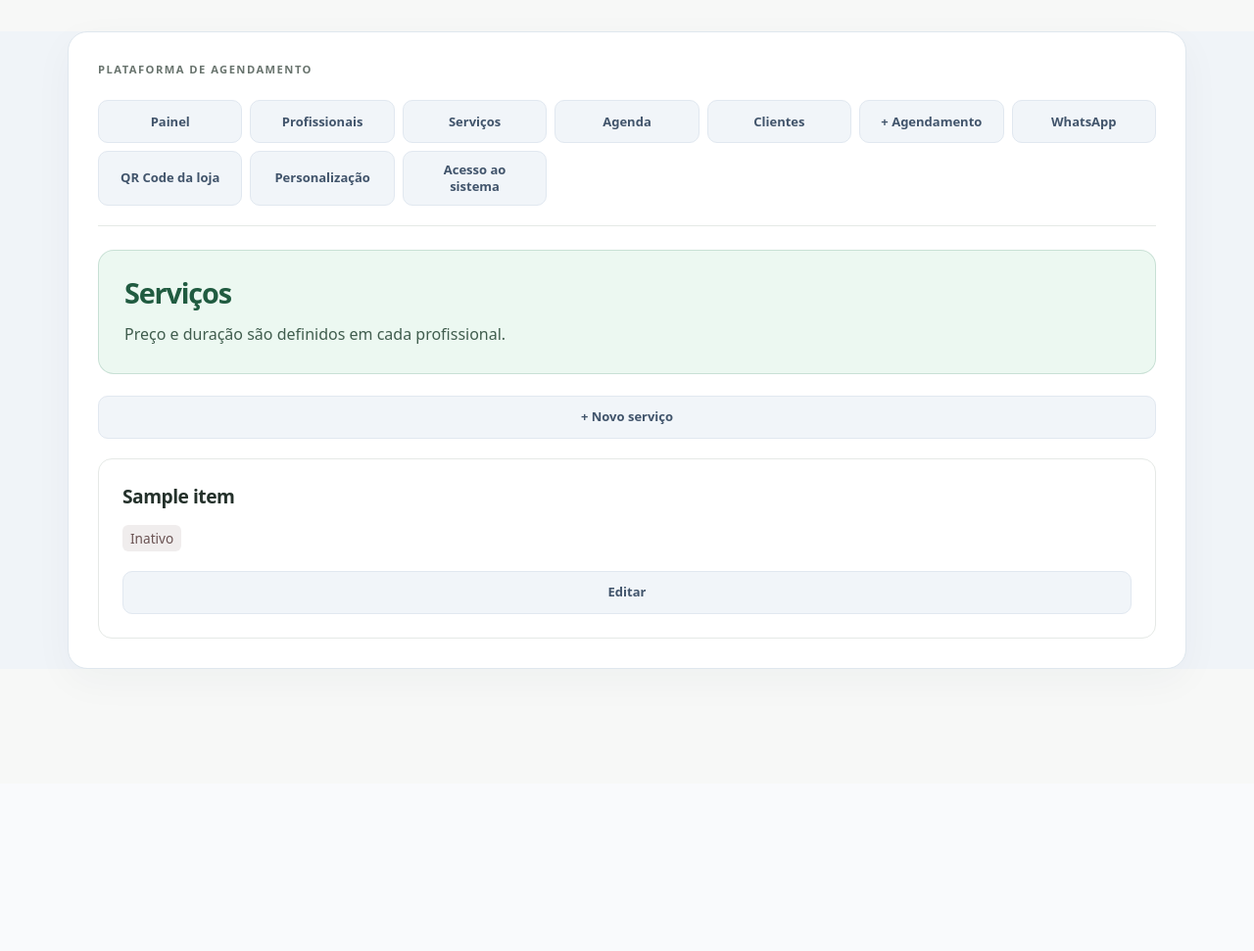
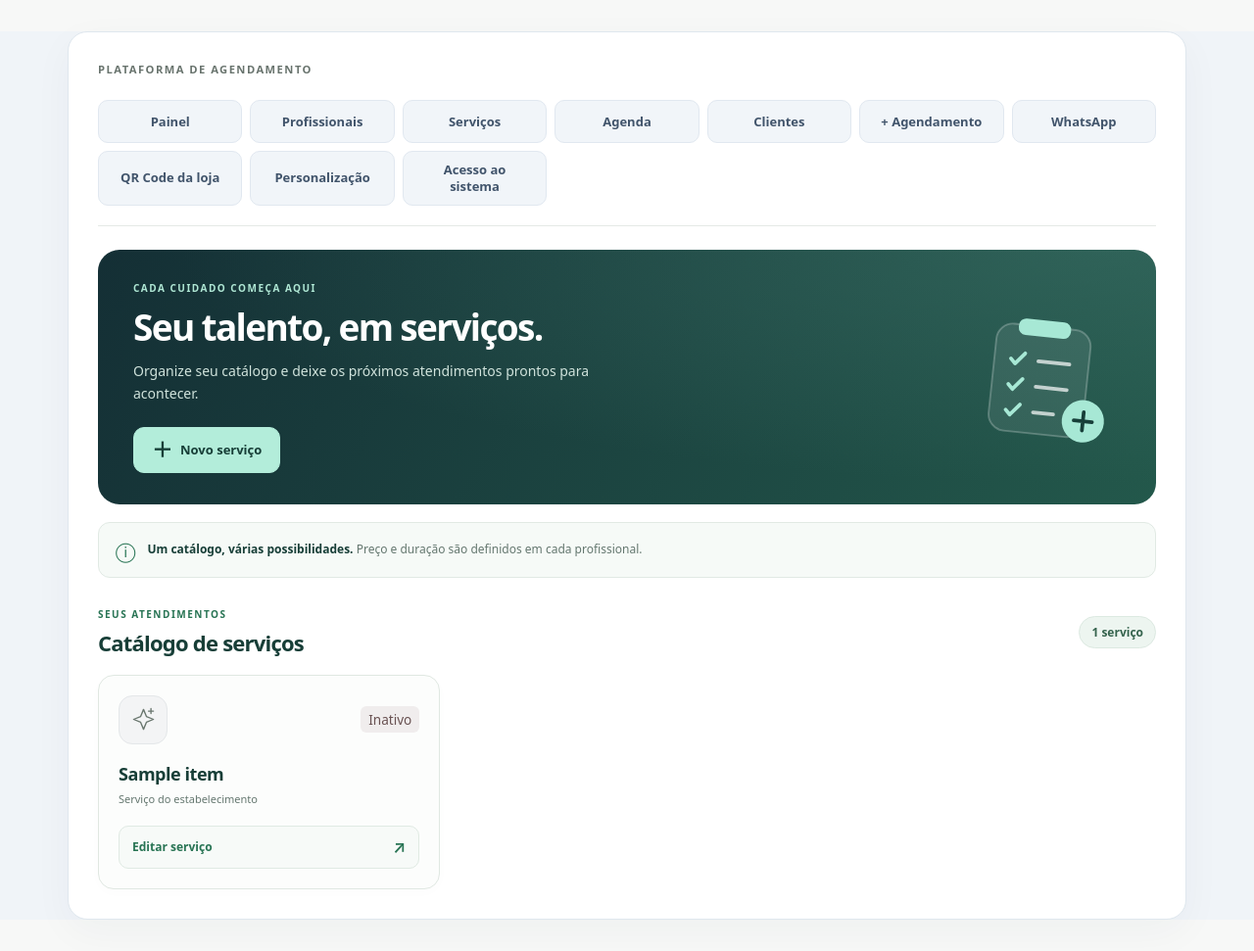
Before and after one commit to Marcos282/agenda, a Django app: template painel/templates/painel/servicos.html in a window 1280 px wide. Shown: the whole page at 98% size. Before the commit the page ends 683 px from the top, so only its background shows below. Run offline with Django 5.2, Linux system fonts and the light colour scheme; the template is opened without the code that fills it: most values are stand-ins (such as "Sample title", 1, 10 or a date in 2020); parts of the project's set-up code (start-up, migrations or seed data) failed here and were passed over.

Commit message:
Ajusta galeria de estilos e moderniza pagina de servicos

```diff
--- a/painel/static/painel/estilos.css
+++ b/painel/static/painel/estilos.css
@@ -11,7 +11,7 @@
 .theme-card{padding:10px;border-radius:12px;display:flex;flex-direction:column}
 .theme-card h2{font-size:16px;margin-bottom:4px}
 .theme-card>p{font-size:12px;margin:2px 0 6px}
-.theme-mini{height:150px;min-height:150px;box-sizing:border-box;padding:10px;font-size:8px}
+.theme-mini{height:195px;min-height:195px;box-sizing:border-box;padding:10px;font-size:8px}
 .mini-nav{padding-bottom:6px}
 .mini-nav span{font-size:7px}
 .mini-hero{gap:8px;padding:10px 0}
@@ -38,8 +38,8 @@
 .theme-actions{gap:6px}
 .theme-actions .ui-button{font-size:11px;min-height:36px;padding:6px}
 @media(min-width:1100px){body:has(.theme-gallery)>main{max-width:1380px;padding:22px}}
-@media(max-width:640px){.theme-card{padding:12px}.theme-mini{height:150px;min-height:150px}.theme-swatch{width:32px;min-width:32px}}
+@media(max-width:640px){.theme-card{padding:12px}.theme-mini{height:195px;min-height:195px}.theme-swatch{width:32px;min-width:32px}}
 /* Override the full-page theme minimum height inside thumbnails. */
-.theme-gallery .theme-mini{height:150px;min-height:0;max-height:150px;flex:0 0 150px}
+.theme-gallery .theme-mini{height:195px;min-height:0;max-height:195px;flex:0 0 195px}
 
 .theme-mini .mini-page{transform:scale(.62);transform-origin:top left;width:161.29%}
--- /dev/null
+++ b/painel/static/painel/servicos.css
@@ -0,0 +1,42 @@
+.services-page{--services-ink:#173e37;--services-accent:#287454;--services-muted:#64776f}
+.services-page .services-hero{position:relative;display:flex;align-items:center;justify-content:space-between;gap:24px;padding:32px 36px;border-radius:22px;background:radial-gradient(ellipse at 95% 0%,#42786e70,transparent 65%),linear-gradient(120deg,#142f35,#23584b);color:#fff;overflow:hidden}
+.services-hero-copy{max-width:590px;position:relative;z-index:1}
+.services-page .services-eyebrow{display:block;font-size:10px;font-weight:700;letter-spacing:.15em;color:var(--services-accent)}
+.services-hero .services-eyebrow{color:#afe7d4}
+.services-page .services-hero h1{color:#fff;font-size:clamp(27px,3vw,37px);font-weight:650;letter-spacing:-.045em;line-height:1.15;margin:12px 0}
+.services-hero p{font-size:14px;line-height:1.65;color:#d0e3dc;max-width:470px;margin:0 0 22px}
+.services-page .services-create{background:#b3edda;color:#173e37;border:1px solid #b3edda;gap:8px;padding:12px 18px;min-height:44px;font-weight:700;border-radius:11px}
+.services-page .services-create:hover{background:#d0f6e9;border-color:#d0f6e9}
+.services-create>span{font-size:21px;line-height:1}
+.services-hero-art{width:150px;flex:0 0 150px;margin-right:8px;transform:rotate(6deg)}
+.services-hero-art svg{display:block;width:100%;height:auto}
+.services-context{display:flex;align-items:center;gap:12px;padding:14px 17px;border:1px solid #e1eae4;border-radius:12px;background:#f6faf7;margin:18px 0 30px}
+.services-context-icon{color:var(--services-accent);font-size:20px;flex-shrink:0}
+.services-context p{margin:0;font-size:12px;line-height:1.65;color:var(--services-muted)}
+.services-context strong{color:var(--services-ink);font-weight:650}
+.services-section-heading{display:flex;justify-content:space-between;align-items:center;gap:15px;margin-bottom:18px}
+.services-section-heading h2{font-size:22px;letter-spacing:-.035em;color:var(--services-ink);margin:7px 0 0}
+.services-count{flex-shrink:0;padding:7px 12px;border-radius:999px;background:#edf5f0;border:1px solid #dce9e1;color:#35634d;font-size:12px;font-weight:600}
+.services-grid{display:grid;grid-template-columns:repeat(3,minmax(0,1fr));gap:16px}
+.services-card{min-width:0;display:flex;flex-direction:column;padding:20px;border:1px solid #e0e8e2;border-radius:16px;background:#fff;box-shadow:0 3px 12px #183b2c04;transition:border-color .15s,box-shadow .15s,transform .15s}
+.services-card:hover{border-color:#a8cdb9;box-shadow:0 8px 22px #183b2c0c;transform:translateY(-2px)}
+.services-card-top{display:flex;align-items:center;justify-content:space-between;gap:10px}
+.services-icon{width:48px;height:48px;border:1px solid #d9e9df;border-radius:14px;background:#eef6f0;display:grid;place-items:center;color:var(--services-accent);flex-shrink:0}
+.services-icon svg{display:block;width:27px;height:27px}
+.services-card .status-active{font-size:10px;padding:5px 8px;gap:4px;box-shadow:none}
+.services-card .status-active svg{width:14px;height:14px}
+.services-card h3{font-size:18px;line-height:1.4;letter-spacing:-.025em;font-weight:650;color:var(--services-ink);margin:18px 0 5px;overflow-wrap:anywhere}
+.services-card-label{font-size:11px;color:var(--services-muted);margin-bottom:20px}
+.services-page .services-edit{display:flex;justify-content:space-between;width:100%;margin-top:auto;padding:11px 13px;background:#f7faf8;color:var(--services-accent);border:1px solid #e0eae3;border-radius:10px;font-size:12px;min-height:44px}
+.services-page .services-edit:hover{background:#eaf4ee;border-color:#b8d5c4}
+.services-edit>span{font-size:17px;line-height:1}
+.services-card-inactive .services-icon{background:#f3f4f5;border-color:#e4e7e9;color:#69766e}
+.services-card-inactive{background:#fcfdfc}
+.services-empty{grid-column:1/-1;padding:40px 24px;text-align:center;background:#f8fbf9;border:1px dashed #c5d9cc;border-radius:18px}
+.services-empty-icon{display:grid;place-items:center;width:60px;height:60px;margin:0 auto 16px;background:#e9f4ed;border-radius:18px;color:var(--services-accent);font-size:34px}
+.services-empty h3{font-size:21px;color:var(--services-ink);margin:0 0 10px}
+.services-empty p{color:var(--services-muted);font-size:13px;max-width:420px;margin:0 auto 22px}
+.services-page :is(a,button):focus-visible{outline:3px solid #287454;outline-offset:4px}
+@media(max-width:850px){.services-grid{grid-template-columns:repeat(2,minmax(0,1fr))}.services-page .services-hero{padding:26px}.services-hero-art{width:115px;flex-basis:115px;margin:0}}
+@media(max-width:580px){.services-page .services-hero{padding:24px 20px;border-radius:16px}.services-hero-art{display:none}.services-hero p{font-size:13px}.services-grid{grid-template-columns:1fr;gap:12px}.services-card{padding:18px}.services-context{align-items:flex-start;margin-bottom:24px;padding:12px}.services-context strong{display:block}.services-section-heading h2{font-size:19px}.services-section-heading .services-eyebrow{font-size:9px}.services-count{font-size:11px;padding:6px 9px}.services-empty{padding:30px 18px}}
+@media(prefers-reduced-motion:reduce){.services-card{transition:none}.services-card:hover{transform:none}}
--- a/painel/templates/painel/estilo.html
+++ b/painel/templates/painel/estilo.html
@@ -1,6 +1,6 @@
 {% extends 'painel/base.html' %}{% load static %}
 {% block title %}Aparência do Site · Personalização{% endblock %}
-{% block extra_head %}<link rel="stylesheet" href="{% static 'painel/estilos.css' %}?v=compact-4"><link rel="stylesheet" href="{% static 'usuarios/tenant-themes.css' %}?v=thumbnail-height-1"><script src="{% static 'painel/estilos.js' %}" defer></script>{% endblock %}
+{% block extra_head %}<link rel="stylesheet" href="{% static 'painel/estilos.css' %}?v=compact-5"><link rel="stylesheet" href="{% static 'usuarios/tenant-themes.css' %}?v=thumbnail-height-1"><script src="{% static 'painel/estilos.js' %}" defer></script>{% endblock %}
 {% block painel_content %}
 <p class="eyebrow">Personalização → Aparência do Site</p>
 <h1>Gerencie seus estilos</h1><p>Escolha o melhor estilo para seu site. As alterações só serão publicadas ao salvar e aplicar.</p>
@@ -11,7 +11,7 @@
 {% for entry in themes %}
 <article class="theme-card" data-theme="{{ entry.id }}" {% if theme.style == entry.id %}data-published="true"{% endif %}>
 <h2>{{ entry.name }} {% if theme.style == entry.id %}<small>Publicado</small>{% endif %}</h2><p>{{ entry.description }}</p>
-<div class="theme-mini tenant-site theme-{{ entry.id }}" aria-label="Miniatura de {{ entry.name }}" style="height:150px;min-height:0;max-height:150px;--theme-primary:{% if theme.style == entry.id %}{{ theme.primary_color }}{% else %}{{ entry.color }}{% endif %};--theme-on-primary:{{ entry.tokens.on_primary }};--theme-background:{{ entry.tokens.background }};--theme-surface:{{ entry.tokens.surface }};--theme-text:{{ entry.tokens.text }};--theme-radius:{{ entry.tokens.radius }};--theme-shadow:{{ entry.tokens.shadow }};--theme-font:{{ entry.tokens.font }}">
+<div class="theme-mini tenant-site theme-{{ entry.id }}" aria-label="Miniatura de {{ entry.name }}" style="height:195px;min-height:0;max-height:195px;--theme-primary:{% if theme.style == entry.id %}{{ theme.primary_color }}{% else %}{{ entry.color }}{% endif %};--theme-on-primary:{{ entry.tokens.on_primary }};--theme-background:{{ entry.tokens.background }};--theme-surface:{{ entry.tokens.surface }};--theme-text:{{ entry.tokens.text }};--theme-radius:{{ entry.tokens.radius }};--theme-shadow:{{ entry.tokens.shadow }};--theme-font:{{ entry.tokens.font }}">
 <div class="mini-page">
 <div class="mini-nav"><strong>{{ request.tenant.nome }}</strong><span>Serviços · Equipe</span></div>
 <div class="mini-hero"><div><strong>{{ theme.title|default:'Um tempo para você.' }}</strong><p>{{ theme.subtitle|default:'Um cuidado que faz bem.' }}</p><span class="mini-cta">{{ theme.button_text|default:'Explorar serviços' }}</span></div><div class="care-card">{{ theme.icon|default:'✦' }}<br>Seu cuidado</div></div>
--- a/painel/templates/painel/servicos.html
+++ b/painel/templates/painel/servicos.html
@@ -1,15 +1,31 @@
-{% extends 'painel/base.html' %}
-{% block extra_css %}{{ block.super }}
-.services-overview{padding:26px;margin-bottom:22px;border:1px solid rgba(40,116,84,.18);border-radius:16px;background:rgba(106,196,145,.13)}
-.services-overview h1{margin:0 0 12px;color:#205b40}.services-overview p{margin:0;color:#405d4e}
-@media(max-width:600px){.services-overview{padding:20px 16px}}
+{% extends 'painel/base.html' %}{% load static %}
+{% block title %}Serviços · Painel{% endblock %}
+{% block extra_head %}<link rel="stylesheet" href="{% static 'painel/servicos.css' %}?v=1">{% endblock %}
+{% block painel_content %}
+<div class="services-page">
+  <header class="services-hero">
+    <div class="services-hero-copy">
+      <span class="services-eyebrow">CADA CUIDADO COMEÇA AQUI</span>
+      <h1>Seu talento, em serviços.</h1>
+      <p>Organize seu catálogo e deixe os próximos atendimentos prontos para acontecer.</p>
+      <a class="ui-button services-create" href="{% url 'painel:servico_novo' %}"><span aria-hidden="true">＋</span> Novo serviço</a>
+    </div>
+    <div class="services-hero-art" aria-hidden="true"><svg viewBox="0 0 160 160" fill="none"><rect x="29" y="25" width="103" height="117" rx="18" fill="white" fill-opacity=".08" stroke="white" stroke-opacity=".24" stroke-width="2"/><rect x="52" y="18" width="57" height="18" rx="8" fill="#a7e8d5"/><path d="m47 63 5 5 10-12m-15 35 5 5 10-12m-15 35 5 5 10-12" stroke="#a7e8d5" stroke-width="4" stroke-linecap="round" stroke-linejoin="round"/><path d="M77 63h34M77 91h34M77 119h22" stroke="white" stroke-opacity=".7" stroke-width="4" stroke-linecap="round"/><circle cx="132" cy="123" r="23" fill="#a7e8d5"/><path d="M132 113v20m-10-10h20" stroke="#173f39" stroke-width="4" stroke-linecap="round"/></svg></div>
+  </header>
+  <div class="services-context"><span class="services-context-icon" aria-hidden="true">ⓘ</span><p><strong>Um catálogo, várias possibilidades.</strong> Preço e duração são definidos em cada profissional.</p></div>
+  <div class="services-section-heading"><div><span class="services-eyebrow">SEUS ATENDIMENTOS</span><h2>Catálogo de serviços</h2></div><span class="services-count">{{ page_obj.paginator.count }} serviço{{ page_obj.paginator.count|pluralize }}</span></div>
+  <div class="services-grid">
+  {% for servico in page_obj %}
+    <article class="services-card{% if not servico.ativo %} services-card-inactive{% endif %}">
+      <div class="services-card-top"><span class="services-icon" aria-hidden="true">{% include 'usuarios/service_icon.html' with nome=servico.nome %}</span>{% include 'painel/status_ativo.html' with ativo=servico.ativo %}</div>
+      <h3>{{ servico.nome }}</h3>
+      <span class="services-card-label">Serviço do estabelecimento</span>
+      <a class="ui-button ui-button-secondary services-edit" href="{% url 'painel:servico_editar' servico.pk %}">Editar serviço <span aria-hidden="true">↗</span></a>
+    </article>
+  {% empty %}
+    <div class="services-empty"><span class="services-empty-icon" aria-hidden="true">✧</span><h3>Seu catálogo começa com um cuidado.</h3><p>Nenhum serviço cadastrado. Adicione o primeiro atendimento que sua equipe oferece.</p><a class="ui-button" href="{% url 'painel:servico_novo' %}">＋ Cadastrar primeiro serviço</a></div>
+  {% endfor %}
+  </div>
+  {% include 'painel/paginacao.html' %}
+</div>
 {% endblock %}
-{% block painel_content %}
-<div class="services-overview"><h1>Serviços</h1><p>Preço e duração são definidos em cada profissional.</p></div>
-<div class="toolbar"><a class="ui-button ui-button-secondary" href="{% url 'painel:servico_novo' %}">+ Novo serviço</a></div>
-<div class="cards">{% for servico in page_obj %}<article class="card">
-<h2>{{ servico.nome }}</h2>{% include 'painel/status_ativo.html' with ativo=servico.ativo %}
-<div class="card-actions"><a class="ui-button ui-button-secondary" href="{% url 'painel:servico_editar' servico.pk %}">Editar</a></div>
-</article>{% empty %}<p>Nenhum serviço cadastrado.</p>{% endfor %}</div>
-{% include 'painel/paginacao.html' %}
-{% endblock %}
--- a/usuarios/templates/usuarios/home.html
+++ b/usuarios/templates/usuarios/home.html
@@ -37,7 +37,7 @@
 <div class="care-item"><span class="care-icon" aria-hidden="true">✧</span><div><strong>Seu bem-estar</strong><small>Tempo para se cuidar</small></div><span aria-hidden="true">↗</span></div>
 <div class="care-bottom"><span class="live-dot"></span> Uma experiência no seu ritmo</div></div>
 <div class="floating-note"><span aria-hidden="true">♡</span><div><strong>Você em primeiro lugar</strong><small>Do começo ao fim.</small></div></div><span class="art-foot">MAIS CUIDADO. MENOS COMPLICAÇÃO.</span></div></section>
-<div class="category-strip" aria-label="Serviços profissionais"><span>Beleza</span><i>✦</i><span>Barbearia</span><i>✦</i><span>Estética</span><i>✦</i><span>Bem-estar</span><i>✦</i><span>Seu próximo cuidado</span></div>
+<div class="category-strip" aria-label="Serviços profissionais"><span>Beleza</span><i>✦</i><span>Estilo</span><i>✦</i><span>Elegância</span><i>✦</i><span>Autoestima</span><i>✦</i><span>Bem-estar</span><i>✦</i><span>Seu momento especial</span></div>
 {% if request.tenant %}
 <section id="servicos" class="section"><div class="section-heading"><div><span class="overline">ESCOLHA O SEU CUIDADO</span><h2>O que você precisa hoje?</h2></div><p>Serviços, valores e durações<br>de cada profissional.</p></div>
 <form method="get" action="#servicos" class="catalog-search" role="search"><div><label for="service-search">Buscar serviço ou profissional</label><input id="service-search" name="q" value="{{ termo }}" maxlength="100" placeholder="Ex.: corte, manicure, nome do profissional…" type="search"></div><div><label for="professional-filter">Profissional</label><select id="professional-filter" name="profissional"><option value="">Todos os profissionais</option>{% for pessoa in equipe %}<option value="{{ pessoa.pk }}" {% if profissional_selecionado == pessoa.pk|stringformat:'s' %}selected{% endif %}>{{ pessoa.nome }}</option>{% endfor %}</select></div><button type="submit">Buscar →</button>{% if termo or profissional_selecionado %}<a class="ui-button ui-button-secondary" href="{% url 'home' %}#servicos">Limpar</a>{% endif %}</form>
```
